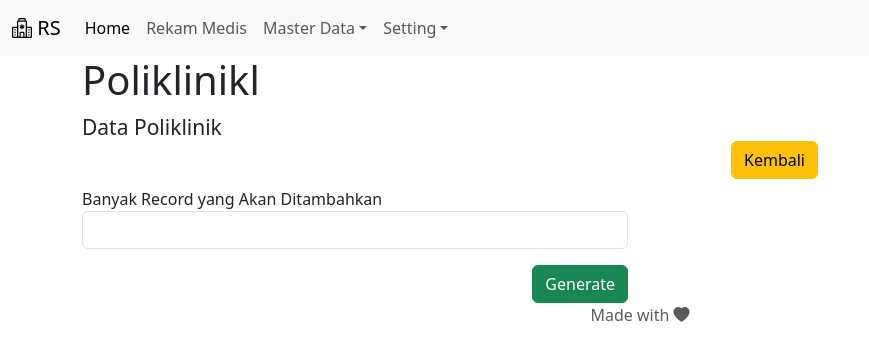
After one commit to SaefulArdi1994/php-Rekam-Medis, a PHP site: page /php-Rekam-Medis/poliklinik/generate.php in a window 1280 px wide. The commit adds this page. Shown: the top 361 px of the page, without its empty margins (0-869 px from the left). Run offline with PHP 8.4, Linux system fonts and the light colour scheme; the visitor is signed in with stand-in values (Sample User, id 1).

Commit message:
Membuat file generate dan add di poliklinik

```diff
--- a/poliklinik/data.php
+++ b/poliklinik/data.php
@@ -64,7 +64,7 @@
                             </table>
                         </div>
                     </form>
-                    <div class="box pull-right">
+                    <div class="d-grid gap-2 d-md-flex justify-content-md-end">
                         <button class="btn btn-warning btn-sm" onclick="edit()">Edit</button>
                         <button class="btn btn-danger btn-sm" onclick="hapus()">Hapus</button>
                     </div>
@@ -110,4 +110,5 @@
     </script>
 
 
+
 <?php include_once ('../footer.php') ?>
--- /dev/null
+++ b/poliklinik/generate.php
@@ -0,0 +1,28 @@
+<?php include_once('../header.php')?>
+
+    <div class="container">
+        <div class="row">
+            <div class="col-lg-8">
+                <h1>Poliklinikl</h1>
+                <h4>
+                    <small>Data Poliklinik</small>
+                    <div class="d-grid gap-2 d-md-flex justify-content-md-end">
+                        <a href="data.php" class="btn btn-warning btn-xs">Kembali</a>
+                    </div>
+                </h4>
+            </div>
+            <div class="col-lg-6 col-lg-offset-3">
+                <form action="add.php" method="post">
+                    <div class="form-group">
+                        <label for="count_add">Banyak Record yang Akan Ditambahkan</label>
+                        <input type="text" name="count_add" id="count_add" maxlength="2" pattern="[0-9]+" class="form-control" required>
+                    </div>
+                    <div class="form-group d-grid gap-2 d-md-flex justify-content-md-end mt-3">
+                        <input type="submit" name="generate" value="Generate" class="btn btn-success">
+                    </div>
+                </form>
+            </div>
+        </div>
+    </div>
+
+<?php include_once('../footer.php')?>
```
Also changed, not shown: poliklinik/add.php (+49 -0 lines).
